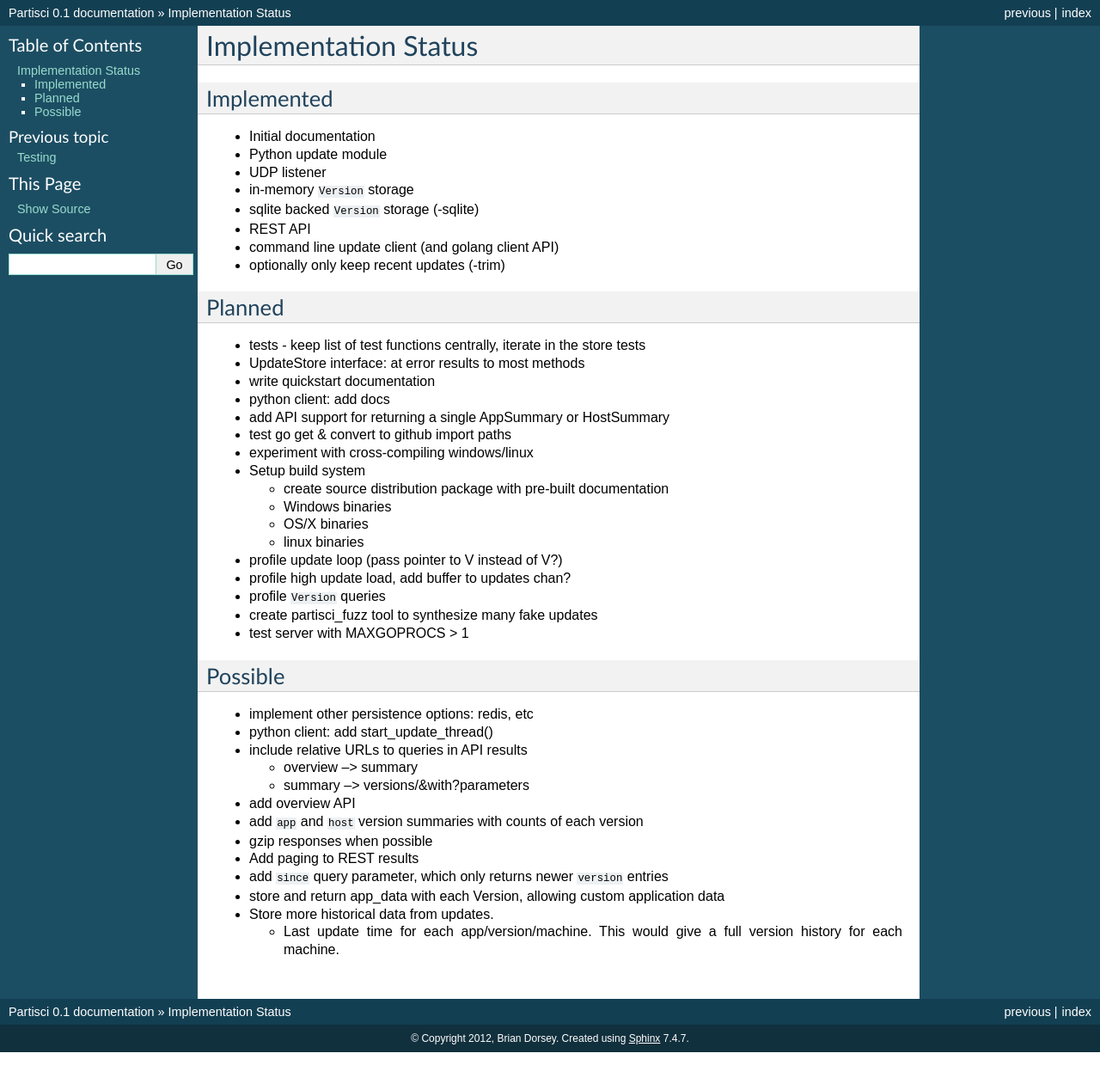
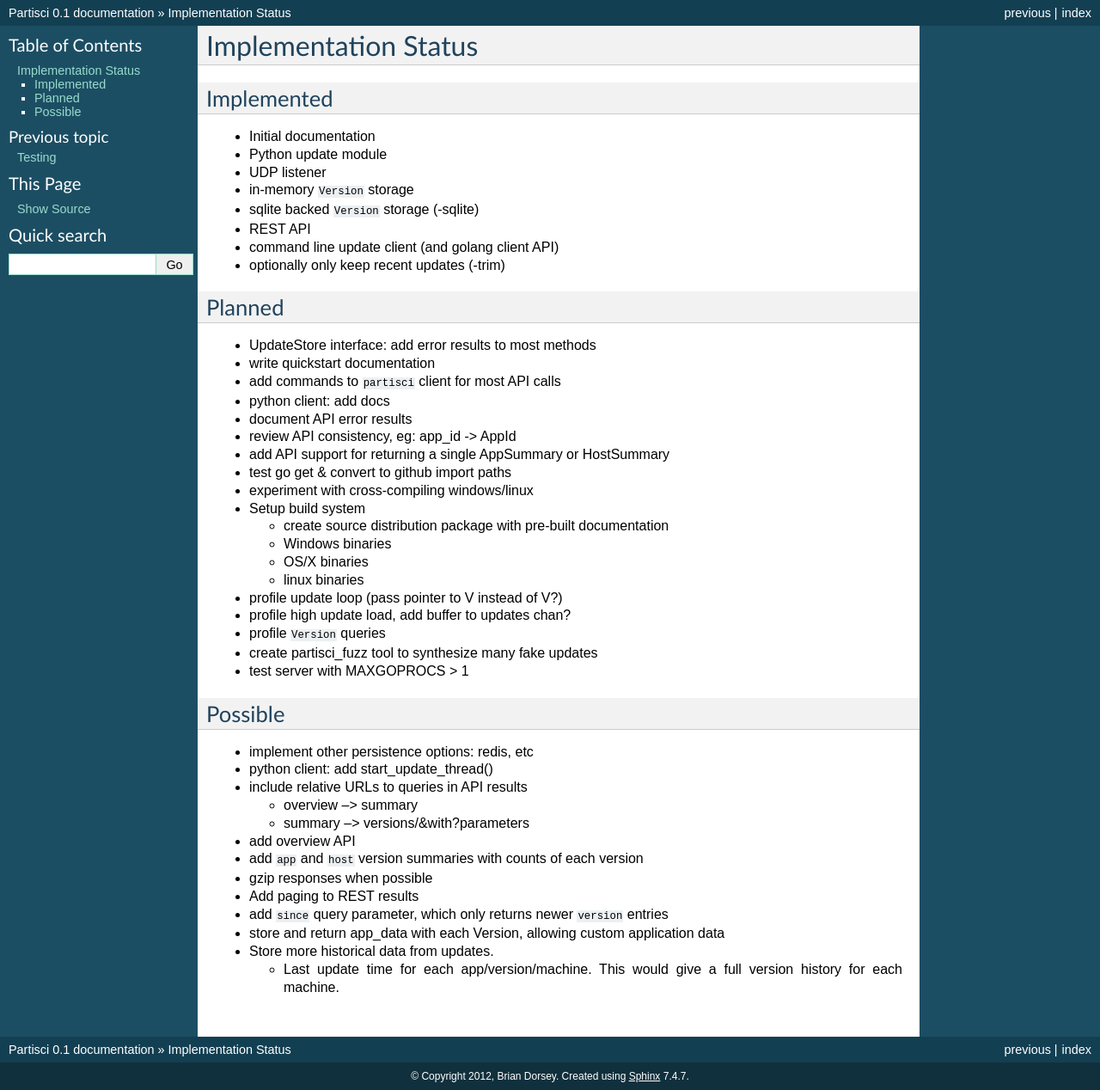
Before and after one commit to briandorsey/partisci, a Sphinx documentation site: the page built from doc/status.rst, in a window 1280 px wide. Shown: the whole page at 86% size. Built offline with Sphinx 7.4.7, drawn with Linux system fonts in a browser that asks for light colours; before the commit the page ends 1224 px from its top, so only the background shows below that.

```diff
--- a/doc/status.rst
+++ b/doc/status.rst
@@ -16,10 +16,12 @@
 Planned
 -------
 
-* tests - keep list of test functions centrally, iterate in the store tests
-* UpdateStore interface: at error results to most methods
+* UpdateStore interface: add error results to most methods
 * write quickstart documentation
+* add commands to ``partisci`` client for most API calls
 * python client: add docs
+* document API error results
+* review API consistency, eg: app_id -> AppId
 * add API support for returning a single AppSummary or HostSummary
 * test go get & convert to github import paths
 * experiment with cross-compiling windows/linux
```
Also changed, not shown: 1 other file.
